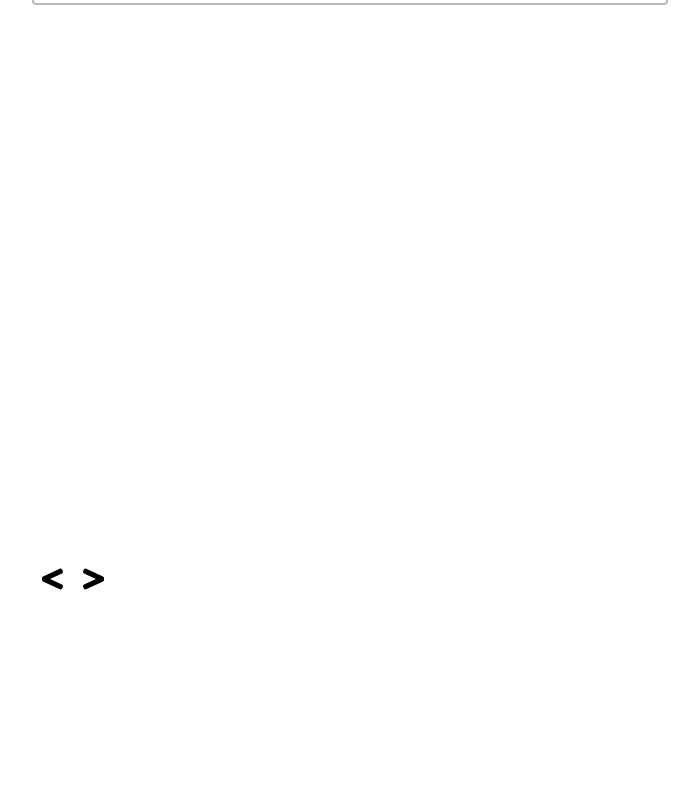
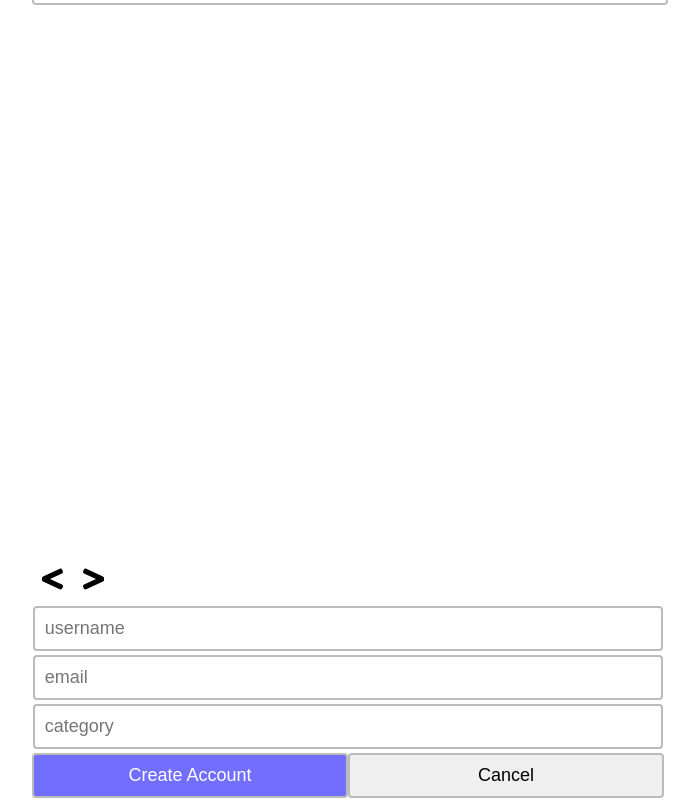
Before and after one commit to npanthi-home/account-picker, a React (Create React App) app: page / in a window 1280 px wide. Shown: the part 223-1023 px from the top of the page, without its empty margins (292-991 px from the left). Before the commit the page ends 827 px from the top, so only its background shows below. Built offline with nearby package versions, Linux system fonts and the light colour scheme; no server answers.

Commit message:
adds new account form.

```diff
--- a/src/component/AccountPicker.jsx
+++ b/src/component/AccountPicker.jsx
@@ -8,6 +8,7 @@ import useAccountApis from '../hooks/useAccountApis';
 import Account from './Account';
 import './AccountPicker.scss';
 import Search from './search';
+import NewAccountForm from './form/account/NewAccountForm';
 
 const AccountPicker = ({ accounts }) => {
     const { fetchAccounts, createNewAccount } = useAccountApis('1181c201-6faf-4500-9ce2-3acc01bbe47d');
@@ -47,6 +48,7 @@ const AccountPicker = ({ accounts }) => {
                 sortBy={lastAccessedComparator}
                 pageSize={3}
             />
+            <NewAccountForm />
         </div>
     );
 };
--- /dev/null
+++ b/src/component/form/account/NewAccountForm.jsx
@@ -0,0 +1,47 @@
+import React, { useContext, useState } from 'react';
+import { ThemeContext } from '../../../context/theme/ThemeContext';
+import useAccountApis from '../../../hooks/useAccountApis';
+import './NewAccountForm.scss';
+
+const NewAccountForm = () => {
+    const [username, setUsername] = useState('');
+    const [email, setEmail] = useState('');
+    const [platform, setPlatform] = useState('');
+    const { createNewAccount } = useAccountApis('1181c201-6faf-4500-9ce2-3acc01bbe47d');
+    const { theme } = useContext(ThemeContext);
+
+    return (
+        <div className={`new_form ${theme}`}>
+            <input className="input_box" type="text" placeholder="username" onChange={(e) => setUsername(e.target.value)} />
+            <input className="input_box" type="text" placeholder="email" onChange={(e) => setEmail(e.target.value)} />
+            <input className="input_box" type="text" placeholder="category" onChange={(e) => setPlatform(e.target.value)} />
+            <div className="buttons">
+                <input
+                    type="button"
+                    className={`submit_button ${theme}`}
+                    onClick={() => {
+                        createNewAccount({
+                            username,
+                            email,
+                            category: platform,
+                            lastAccessed: new Date().getTime(),
+                            favorite: false,
+                        });
+                    }}
+                    value="Create Account"
+                />
+                 <input
+                    type="button"
+                    className={`cancel_button ${theme}`}
+                    onClick={() => {
+
+                    }}
+                    value="Cancel"
+                />
+            </div>
+
+        </div>
+    )
+}
+
+export default NewAccountForm;
--- /dev/null
+++ b/src/component/form/account/NewAccountForm.scss
@@ -0,0 +1,46 @@
+@import '../../../styles/colors.scss';
+@import '../../../styles/fonts.scss';
+
+.new_form {
+    display: flex;
+    flex-direction: column;
+
+    input {
+        margin: 2px auto;
+        border: 2px solid $light;
+        border-radius: 4px;
+        padding: 10px;
+        font-size:18px;
+    }
+
+    .buttons {
+        flex-direction: row;
+        .submit_button {
+            width: 50%;
+            &.light {
+                background: $purple;
+                color: $extra-light;
+            }
+
+            &.dark {
+                background: $dark-green;
+                color: $extra-light;
+            }
+        }
+
+        .cancel_button {
+            width: 50%;
+        }
+    }
+
+    .input_box {
+        margin: 2px auto;
+        border: 2px solid $light;
+        border-radius: 4px;
+        padding: 10px;
+        width: 96%;
+        font-size:18px;
+    }
+
+
+}
--- a/src/hooks/useAccountApis.js
+++ b/src/hooks/useAccountApis.js
@@ -41,7 +41,10 @@ const useAccountApis = (ownerId) => {
         axios({
             url: `http://localhost:8000/account`,
             method: 'POST',
-            data: account,
+            data: {
+                ...account,
+                ownerId,
+            },
         }).then((response) => {
             actions.create(response.data);
         })
--- a/src/state/reducer/account.reducer.js
+++ b/src/state/reducer/account.reducer.js
@@ -8,16 +8,16 @@ export const reducer = (state = initialState, action) => {
     switch (action.type) {
         case FETCH_ALL: {
             return {
-                ...initialState,
+                ...state,
                 accounts: action.accounts,
             };
         }
 
         case MARK_FAVORITE:
         case ACCESS: {
-            const remainingAccounts = initialState.accounts.filter((account) => account.id !== action.account.id);
+            const remainingAccounts = state.accounts.filter((account) => account.id !== action.account.id);
             return {
-                ...initialState,
+                ...state,
                 accounts: [
                     ...remainingAccounts,
                     action.account,
@@ -27,15 +27,15 @@ export const reducer = (state = initialState, action) => {
 
         case CREATE: {
             return {
-                ...initialState,
+                ...state,
                 accounts: [
-                    ...initialState.accounts,
+                    ...state.accounts,
                     action.account,
                 ],
             };
         }
 
         default:
-            return initialState;
+            return state;
     }
 }
```
